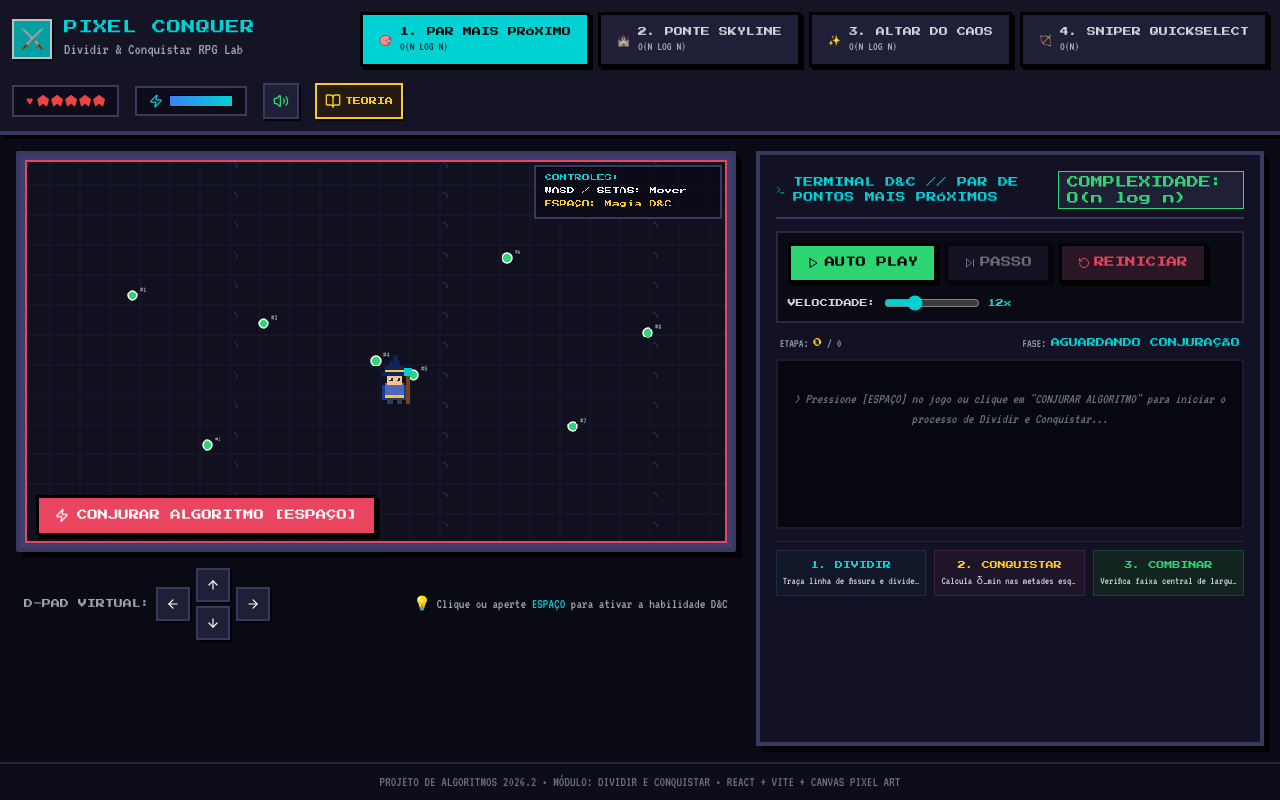
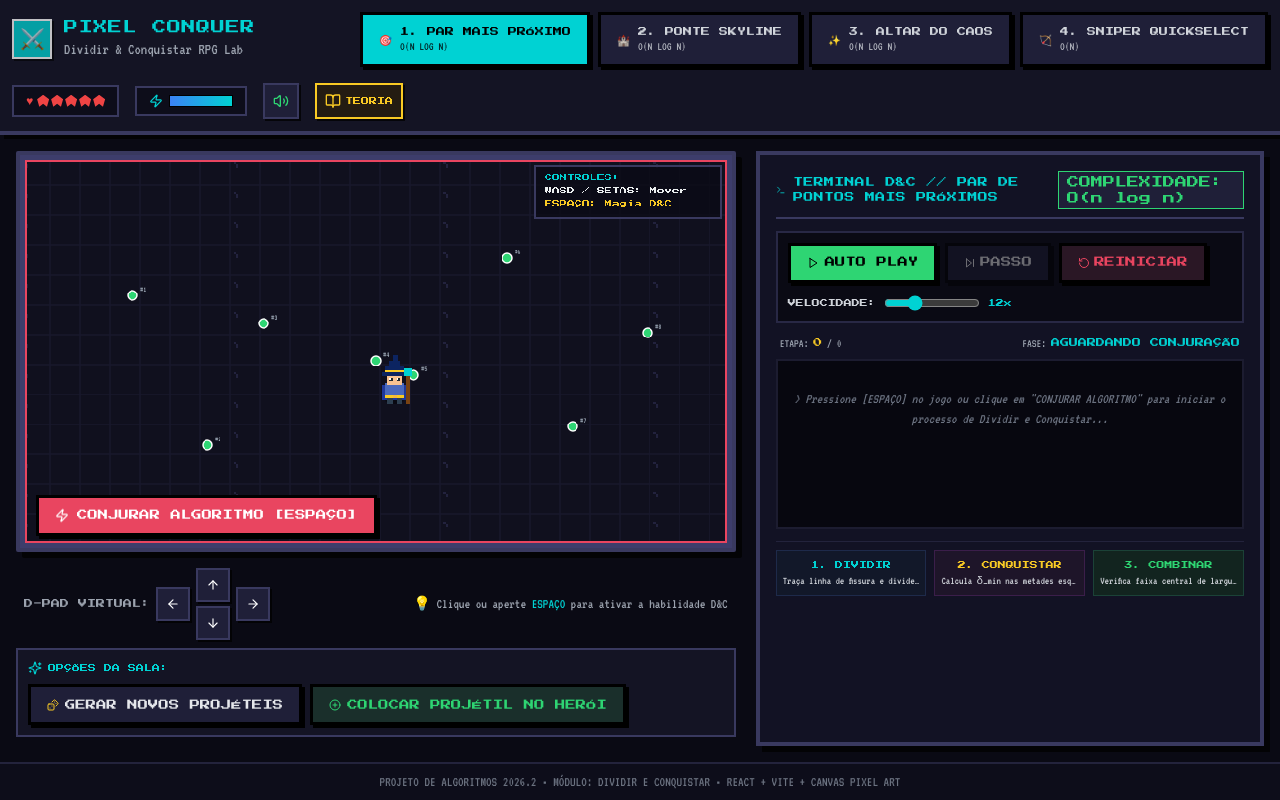
Before and after one commit to projeto-de-algoritmos-2026/G2_Dividir_e_Conquistar_PA-26.2, a React (Vite) app: page / in a window 1280 px wide. Built offline with nearby package versions, Linux system fonts and the light colour scheme.

Commit message:
feat(actions): adiciona barra de acoes interativas com geradores e posicionamento do heroi

```diff
--- a/src/App.jsx
+++ b/src/App.jsx
@@ -2,6 +2,7 @@ import React, { useState, useEffect, useRef, useCallback } from 'react';
 import RetroHUD from './components/RetroHUD';
 import GameCanvas from './components/GameCanvas';
 import AlgorithmTerminal from './components/AlgorithmTerminal';
+import MissionActionBar from './components/MissionActionBar';
 import TheoryModal from './components/TheoryModal';
 import { sound } from './audio/soundEffects';
 import confetti from 'canvas-confetti';
@@ -17,6 +18,7 @@ export default function App() {
   const [mana, setMana] = useState(100);
   const [maxMana] = useState(100);
   const [score, setScore] = useState(0);
+  const [heroPosition, setHeroPosition] = useState({ x: 400, y: 250 });
   const [isMuted, setIsMuted] = useState(false);
   const [isTheoryOpen, setIsTheoryOpen] = useState(false);
 
@@ -324,6 +326,15 @@ export default function App() {
             currentStepIndex={currentStepIndex}
             missionState={missionState}
             setMissionState={setMissionState}
+            onHeroPositionChange={setHeroPosition}
+          />
+          <MissionActionBar
+            activeMission={activeMission}
+            missionState={missionState}
+            setMissionState={setMissionState}
+            heroPosition={heroPosition}
+            isExecuting={isExecuting}
+            onReset={handleReset}
           />
         </section>
 
--- a/src/components/GameCanvas.jsx
+++ b/src/components/GameCanvas.jsx
@@ -11,6 +11,7 @@ export default function GameCanvas({
   currentStepIndex,
   missionState,
   setMissionState,
+  onHeroPositionChange,
 }) {
   const canvasRef = useRef(null);
 
@@ -116,6 +117,10 @@ export default function GameCanvas({
       const margin = 30;
       hero.x = Math.max(margin, Math.min(width - margin, hero.x));
       hero.y = Math.max(margin, Math.min(height - margin, hero.y));
+
+      if (hero.isMoving && onHeroPositionChange && hero.animTimer % 15 === 0) {
+        onHeroPositionChange({ x: hero.x, y: hero.y });
+      }
 
       // 1. Draw Dungeon Floor
       drawDungeonBackground(ctx, width, height);
@@ -460,6 +465,9 @@ export default function GameCanvas({
 
     setTimeout(() => {
       hero.isMoving = false;
+      if (onHeroPositionChange) {
+        onHeroPositionChange({ x: hero.x, y: hero.y });
+      }
     }, 150);
   };
 
--- /dev/null
+++ b/src/components/MissionActionBar.jsx
@@ -0,0 +1,225 @@
+import React from 'react';
+import { Dices, PlusCircle, AlertTriangle, Crosshair, Sparkles } from 'lucide-react';
+import { sound } from '../audio/soundEffects';
+
+export default function MissionActionBar({
+  activeMission,
+  missionState,
+  setMissionState,
+  heroPosition,
+  isExecuting,
+  onReset,
+}) {
+  // Mission 1: Randomize projectiles or place at hero position
+  const handleRandomizePoints = () => {
+    sound.playClick();
+    onReset();
+    const count = 8;
+    const newPoints = [];
+    for (let i = 1; i <= count; i++) {
+      newPoints.push({
+        id: i,
+        x: Math.round(50 + Math.random() * 640),
+        y: Math.round(70 + Math.random() * 280),
+      });
+    }
+    setMissionState((prev) => ({
+      ...prev,
+      points: newPoints,
+      bestPair: null,
+      minDist: null,
+    }));
+  };
+
+  const handleAddPointAtHero = () => {
+    sound.playPowerup();
+    onReset();
+    const newId = (missionState.points?.length || 0) + 1;
+    const newPoint = {
+      id: newId,
+      x: Math.round(heroPosition.x),
+      y: Math.round(heroPosition.y),
+    };
+    setMissionState((prev) => ({
+      ...prev,
+      points: [...(prev.points || []), newPoint],
+      bestPair: null,
+      minDist: null,
+    }));
+  };
+
+  // Mission 2: Randomize buildings
+  const handleRandomizeBuildings = () => {
+    sound.playClick();
+    onReset();
+    const count = 5;
+    const newBuildings = [];
+    let curL = 50;
+    for (let i = 0; i < count; i++) {
+      const width = Math.round(90 + Math.random() * 90);
+      const height = Math.round(110 + Math.random() * 150);
+      const right = curL + width;
+      newBuildings.push({ left: curL, height, right });
+      curL += Math.round(width * 0.7); // overlap to test skyline merge
+    }
+    setMissionState((prev) => ({
+      ...prev,
+      buildings: newBuildings,
+      skyline: [],
+    }));
+  };
+
+  // Mission 3: Shuffle Runes or Worst Case Reverse
+  const handleShuffleRunes = () => {
+    sound.playClick();
+    onReset();
+    const shuffled = [1, 2, 3, 4, 5, 6, 7, 8].sort(() => Math.random() - 0.5);
+    setMissionState((prev) => ({
+      ...prev,
+      array: shuffled,
+      inversions: 0,
+    }));
+  };
+
+  const handleWorstCaseRunes = () => {
+    sound.playLaser();
+    onReset();
+    setMissionState((prev) => ({
+      ...prev,
+      array: [8, 7, 6, 5, 4, 3, 2, 1], // Maximum possible inversions = n*(n-1)/2 = 28
+      inversions: 0,
+    }));
+  };
+
+  // Mission 4: Randomize monsters or change target K
+  const handleRandomizeMonsters = () => {
+    sound.playClick();
+    onReset();
+    const count = 7;
+    const newMonsters = [];
+    for (let i = 1; i <= count; i++) {
+      newMonsters.push({
+        id: i,
+        power: Math.round(5 + Math.random() * 94),
+        eliminated: false,
+      });
+    }
+    setMissionState((prev) => ({
+      ...prev,
+      monsters: newMonsters,
+      targetFound: null,
+    }));
+  };
+
+  const handleChangeTargetK = (k) => {
+    sound.playClick();
+    onReset();
+    setMissionState((prev) => ({
+      ...prev,
+      targetK: k,
+      targetFound: null,
+    }));
+  };
+
+  return (
+    <div className="w-full max-w-[760px] bg-[#141424] border-2 border-[#39395f] p-2.5 mt-2 flex flex-wrap items-center justify-between gap-2 text-xs font-pixel">
+
+      <div className="text-[8px] text-[#00d2d3] flex items-center gap-1.5">
+        <Sparkles className="w-3.5 h-3.5" />
+        <span>OPÇÕES DA SALA:</span>
+      </div>
+
+      {/* Mission 1 Actions */}
+      {activeMission === 1 && (
+        <div className="flex flex-wrap items-center gap-2">
+          <button
+            onClick={handleRandomizePoints}
+            disabled={isExecuting}
+            className="pixel-btn bg-[#1f1f38] text-gray-200 hover:text-white py-1 px-2 text-[8px] flex items-center gap-1.5"
+          >
+            <Dices className="w-3 h-3 text-[#f9ca24]" />
+            <span>Gerar Novos Projéteis</span>
+          </button>
+          <button
+            onClick={handleAddPointAtHero}
+            disabled={isExecuting}
+            className="pixel-btn bg-[#1a2f2b] text-[#2ed573] hover:bg-[#25453e] py-1 px-2 text-[8px] flex items-center gap-1.5 border-[#2ed573]"
+          >
+            <PlusCircle className="w-3 h-3" />
+            <span>Colocar Projétil no Herói</span>
+          </button>
+        </div>
+      )}
+
+      {/* Mission 2 Actions */}
+      {activeMission === 2 && (
+        <div className="flex flex-wrap items-center gap-2">
+          <button
+            onClick={handleRandomizeBuildings}
+            disabled={isExecuting}
+            className="pixel-btn bg-[#1f1f38] text-gray-200 hover:text-white py-1 px-2 text-[8px] flex items-center gap-1.5"
+          >
+            <Dices className="w-3 h-3 text-[#f9ca24]" />
+            <span>Gerar Novas Torres</span>
+          </button>
+        </div>
+      )}
+
+      {/* Mission 3 Actions */}
+      {activeMission === 3 && (
+        <div className="flex flex-wrap items-center gap-2">
+          <button
+            onClick={handleShuffleRunes}
+            disabled={isExecuting}
+            className="pixel-btn bg-[#1f1f38] text-gray-200 hover:text-white py-1 px-2 text-[8px] flex items-center gap-1.5"
+          >
+            <Dices className="w-3 h-3 text-[#f9ca24]" />
+            <span>Embaralhar Runas</span>
+          </button>
+          <button
+            onClick={handleWorstCaseRunes}
+            disabled={isExecuting}
+            className="pixel-btn bg-[#33181f] text-[#ff4757] hover:bg-[#47222c] py-1 px-2 text-[8px] flex items-center gap-1.5 border-[#ff4757]"
+          >
+            <AlertTriangle className="w-3 h-3" />
+            <span>Pior Caso (Ordem Inversa)</span>
+          </button>
+        </div>
+      )}
+
+      {/* Mission 4 Actions */}
+      {activeMission === 4 && (
+        <div className="flex flex-wrap items-center gap-2">
+          <button
+            onClick={handleRandomizeMonsters}
+            disabled={isExecuting}
+            className="pixel-btn bg-[#1f1f38] text-gray-200 hover:text-white py-1 px-2 text-[8px] flex items-center gap-1.5"
+          >
+            <Dices className="w-3 h-3 text-[#f9ca24]" />
+            <span>Novos Monstros</span>
+          </button>
+
+          <div className="flex items-center gap-1 bg-[#0a0a14] px-2 py-1 border border-[#39395f]">
+            <Crosshair className="w-3 h-3 text-[#f9ca24]" />
+            <span className="text-[7px] text-gray-400">BUSCAR K:</span>
+            {[1, 3, 4, 7].map((k) => (
+              <button
+                key={k}
+                onClick={() => handleChangeTargetK(k)}
+                disabled={isExecuting}
+                className={`px-1.5 py-0.5 text-[8px] ${
+                  missionState.targetK === k
+                    ? 'bg-[#00d2d3] text-black font-bold'
+                    : 'text-gray-300 hover:text-white'
+                }`}
+              >
+                {k}º
+              </button>
+            ))}
+          </div>
+        </div>
+      )}
+
+    </div>
+  );
+}
```
